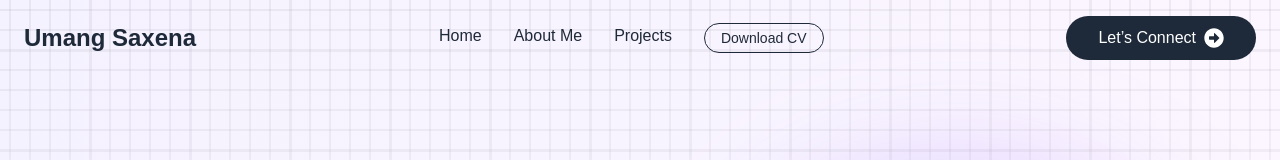
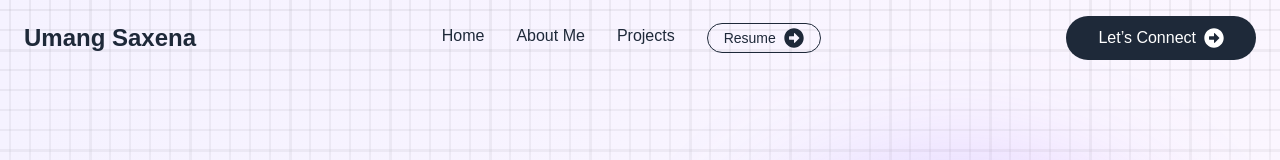
Before and after one commit to Umang-saxena/Portfolio-NextJs, a Next.js app: page / in a window 1280 px wide. Shown: the top 160 px of the page. Built offline with nearby package versions, Linux system fonts and the light colour scheme.

Commit message:
Resume Button Changed

```diff
--- a/src/components/Navbar.js
+++ b/src/components/Navbar.js
@@ -59,16 +59,18 @@
                             />
                         </Link>
                     ))}
-                    <Link
-                        href="/resume"
-                        className={`border ${
+                    <a
+                        href="https://drive.google.com/file/d/1Z0KAls0FPaBzyrx1bqB-hnb3h5ChAp4E/view?usp=drive_link"
+                        target="_blank"
+                        rel="noopener noreferrer"
+                        className={`border flex items-center gap-2 ${
                             isScrolled
                                 ? "border-white text-white hover:bg-white hover:text-blue-600"
                                 : "border-gray-800 text-gray-800 hover:bg-gray-800 hover:text-white"
                         } px-4 py-1 text-sm font-light rounded-full cursor-pointer transition-all`}
                     >
-                        Download CV
-                    </Link>
+                        Resume <FaArrowAltCircleRight className="text-xl" />
+                    </a>
                 </div>
 
                 {/* Desktop Right */}
@@ -148,14 +150,14 @@
                 ))}
 
                 <Link
-                    href="/resume"
-                    className={`border ${
+                    href="https://drive.google.com/file/d/1Z0KAls0FPaBzyrx1bqB-hnb3h5ChAp4E/view?usp=drive_link"
+                    className={`border flex items-center gap-2 ${
                         isScrolled
                             ? "border-white text-white hover:bg-white hover:text-blue-600"
                             : "border-gray-800 text-gray-800 hover:bg-gray-800 hover:text-white"
                     } px-4 py-1 text-sm font-light rounded-full cursor-pointer transition-all`}
                 >
-                    Download CV
+                    Resume <FaArrowAltCircleRight className="text-xl" />
                 </Link>
 
                 <a
```
